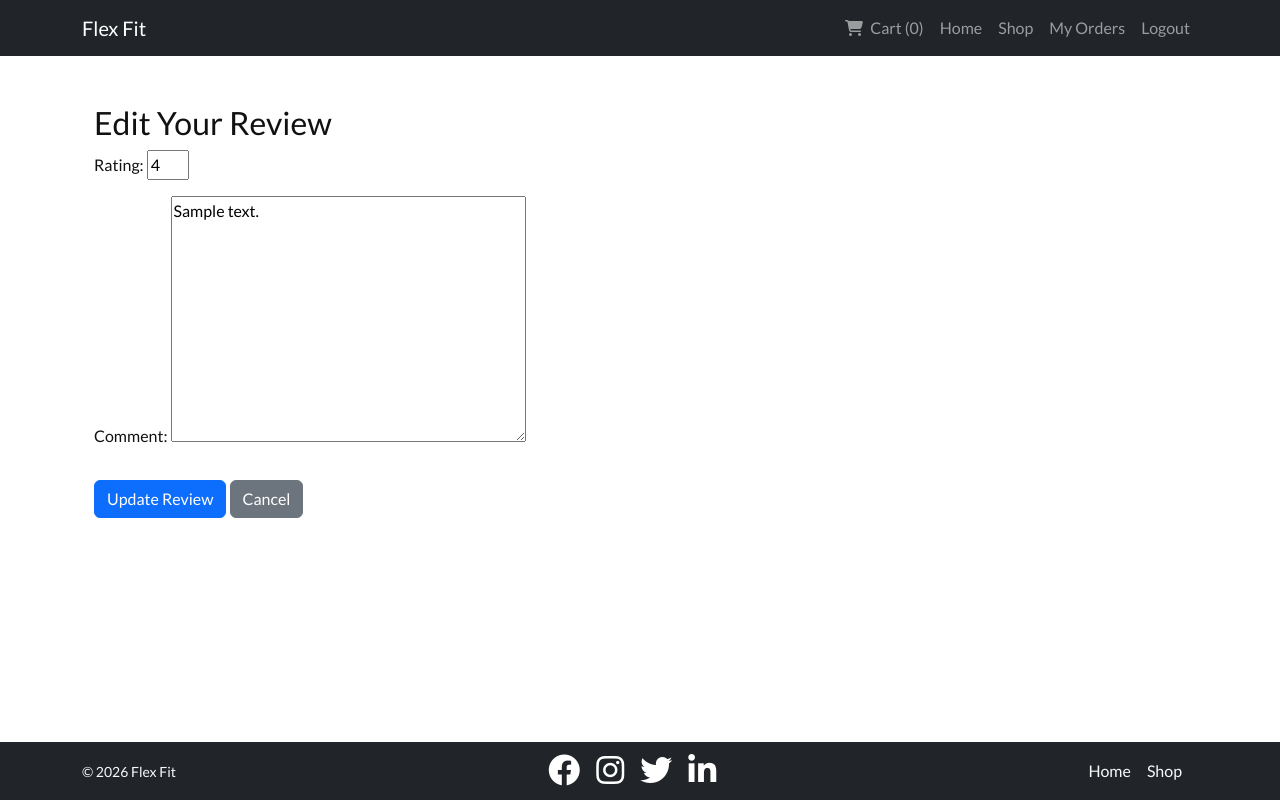
After one commit to mariebernf/Flex_Fit_P4, a Django app: page /reviews/edit/1/ in a window 1280 px wide. The commit adds this page. Run offline with Django 5.2, Linux system fonts and the light colour scheme; a user stored in the database is signed in; tables that the repository leaves empty hold one stand-in row (values such as "Sample post").

Commit message:
Add review edit functionality with logged in user only access

```diff
--- /dev/null
+++ b/reviews/templates/reviews/edit_review.html
@@ -0,0 +1,23 @@
+{% extends "base.html" %}
+
+{% block title %}Edit Review{% endblock %}
+
+{% block content %}
+<div class="container mt-4">
+    <h2>Edit Your Review</h2>
+
+    <form method="POST">
+        {% csrf_token %}
+
+        {{ form.as_p }}
+
+        <button type="submit" class="btn btn-primary mt-3">
+            Update Review
+        </button>
+
+        <a href="{% url 'products:product_detail' review.product.id %}" class="btn btn-secondary mt-3">
+            Cancel
+        </a>
+    </form>
+</div>
+{% endblock %}
--- a/reviews/urls.py
+++ b/reviews/urls.py
@@ -1,8 +1,9 @@
 from django.urls import path
-from .views import add_review
+from .views import add_review, edit_review
 
 app_name = 'reviews'
 
 urlpatterns = [
     path('add/<int:product_id>/', add_review, name='add_review'),
+    path('edit/<int:review_id>/', edit_review, name='edit_review'),
 ]
--- a/reviews/views.py
+++ b/reviews/views.py
@@ -28,3 +28,21 @@ def add_review(request, product_id):
         'form': form,
         'product': product
     })
+
+
+@login_required
+def edit_review(request, review_id):
+    review = get_object_or_404(Review, id=review_id, user=request.user)
+
+    if request.method == 'POST':
+        form = ReviewForm(request.POST, instance=review)
+        if form.is_valid():
+            form.save()
+            return redirect('products:product_detail', product_id=review.product.id)
+    else:
+        form = ReviewForm(instance=review)
+
+    return render(request, 'reviews/edit_review.html', {
+        'form': form,
+        'review': review,
+    })
```
Also changed, not shown: products/templates/products/product_detail.html (+6 -2 lines).
